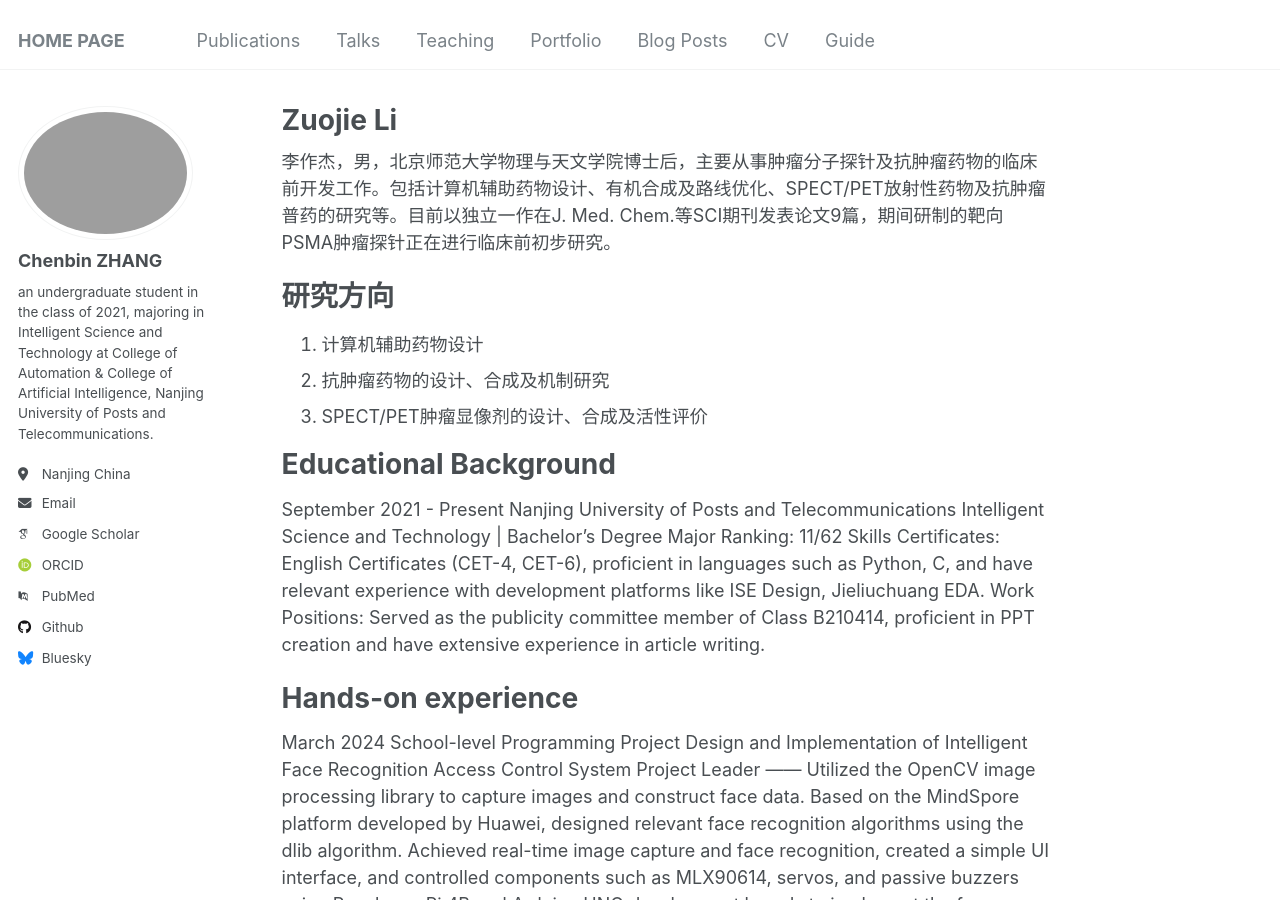
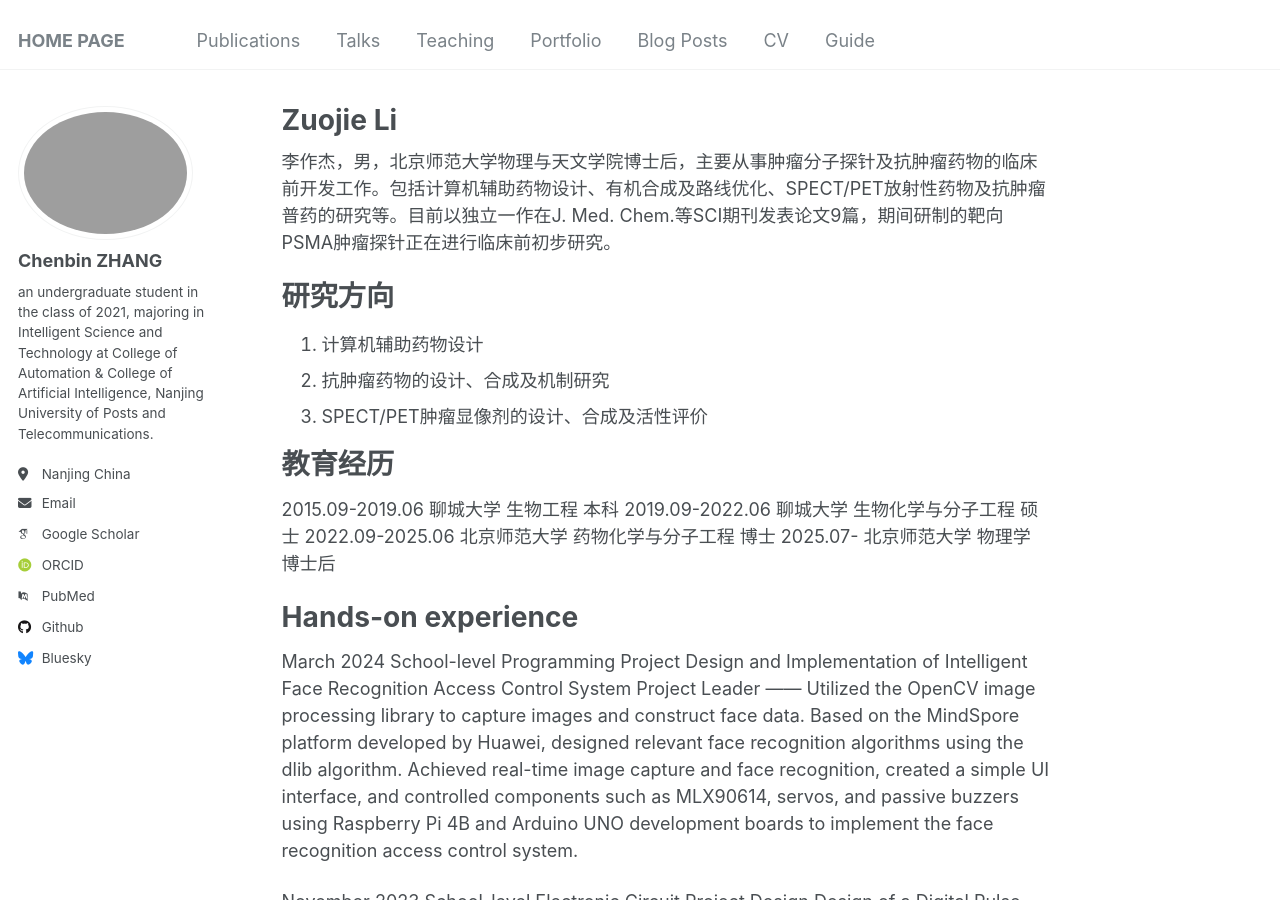
Before and after one commit to Infinity-LZJ/Zuojie_Li.github, a Jekyll site: the page built from _pages/about.md, in a window 1280 px wide and 900 px high. Built offline with Jekyll 4.4.1, drawn with Linux system fonts in a browser that asks for light colours; some web fonts are replaced.

Commit message:
Update about.md

```diff
--- a/_pages/about.md
+++ b/_pages/about.md
@@ -15,11 +15,13 @@ redirect_from:
 2. 抗肿瘤药物的设计、合成及机制研究
 3. SPECT/PET肿瘤显像剂的设计、合成及活性评价
 
-Educational Background
+教育经历
 ======
-September 2021 - Present            Nanjing University of Posts and Telecommunications            Intelligent Science and Technology | Bachelor's Degree          Major Ranking: 11/62
-Skills Certificates: English Certificates (CET-4, CET-6), proficient in languages such as Python, C, and have relevant experience with development platforms like ISE Design, Jieliuchuang EDA.
-Work Positions: Served as the publicity committee member of Class B210414, proficient in PPT creation and have extensive experience in article writing.
+2015.09-2019.06       聊城大学       生物工程              本科
+2019.09-2022.06       聊城大学       生物化学与分子工程    硕士
+2022.09-2025.06       北京师范大学   药物化学与分子工程    博士
+2025.07-              北京师范大学   物理学               博士后
+
 
 Hands-on experience
 ======
```
